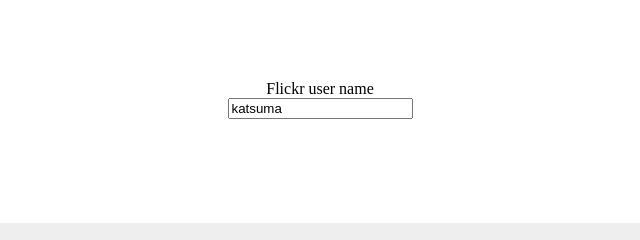
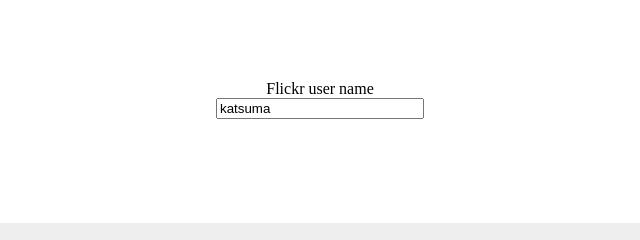
Before and after one commit to katsuma/katsuma.github.com, a plain HTML site: page jquery-flickr-plugin/index.html in a window 1280 px wide. Shown: the top 240 px of the page, 320-960 px from the left. Drawn offline with nearby package versions, Linux system fonts and the light colour scheme.

Commit message:
mod style

```diff
--- a/jquery-flickr-plugin/index.html
+++ b/jquery-flickr-plugin/index.html
@@ -7,7 +7,7 @@
     <title>jquery.flickr.js sample</title>
 	<style>
 	  #user_name_wrapper { text-align: center; }
-	  #user_name_wrapper * { margin: 0 auto; }
+	  #user_name_wrapper * { margin: 0 auto; width: 200px; }
 	  .content { margin: 0 0 1em; }
 	  .photos { background: #EEE; overflow: hidden; padding:10px; }
 	  .textfield{ display: block; }
```
